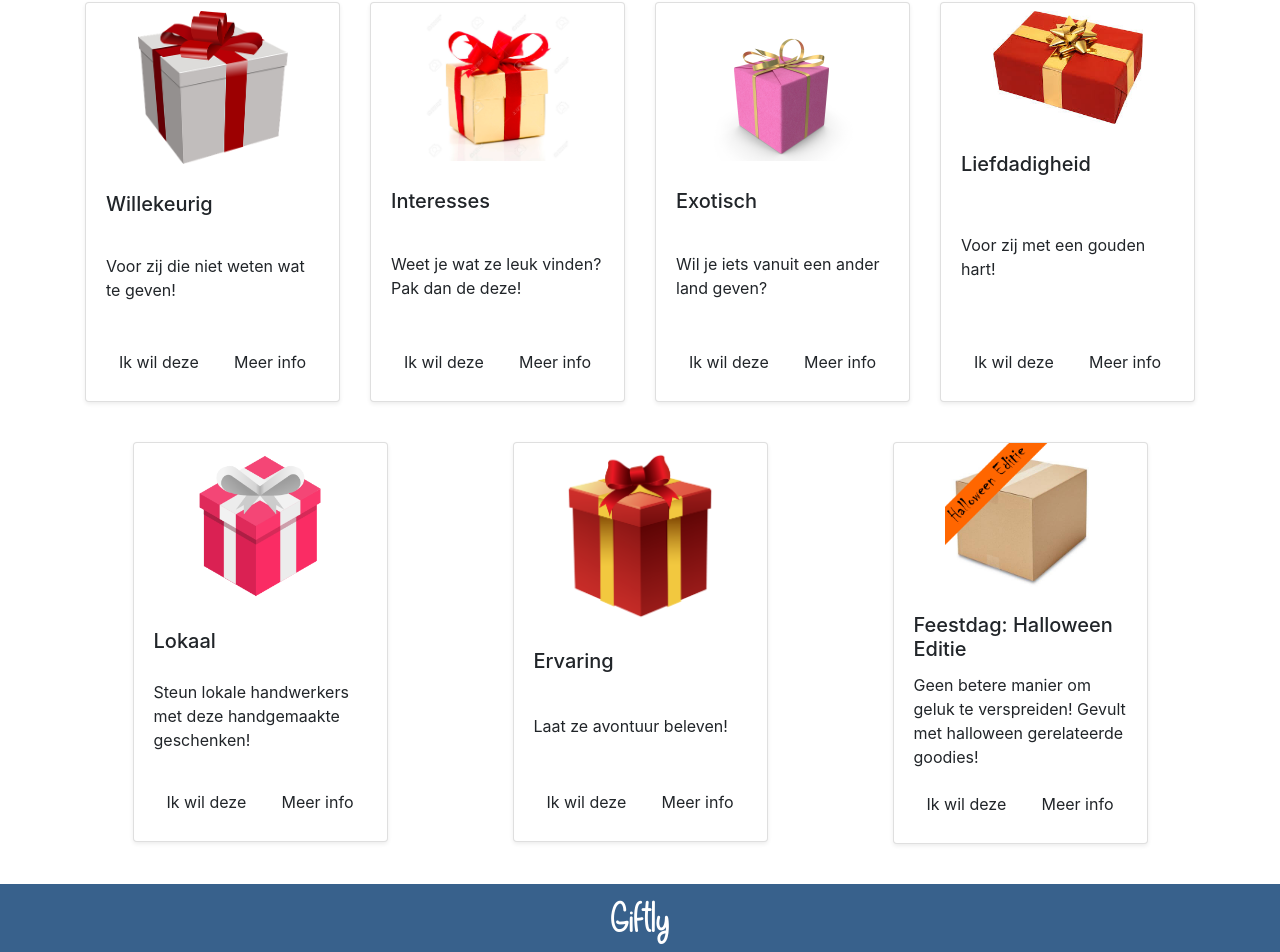
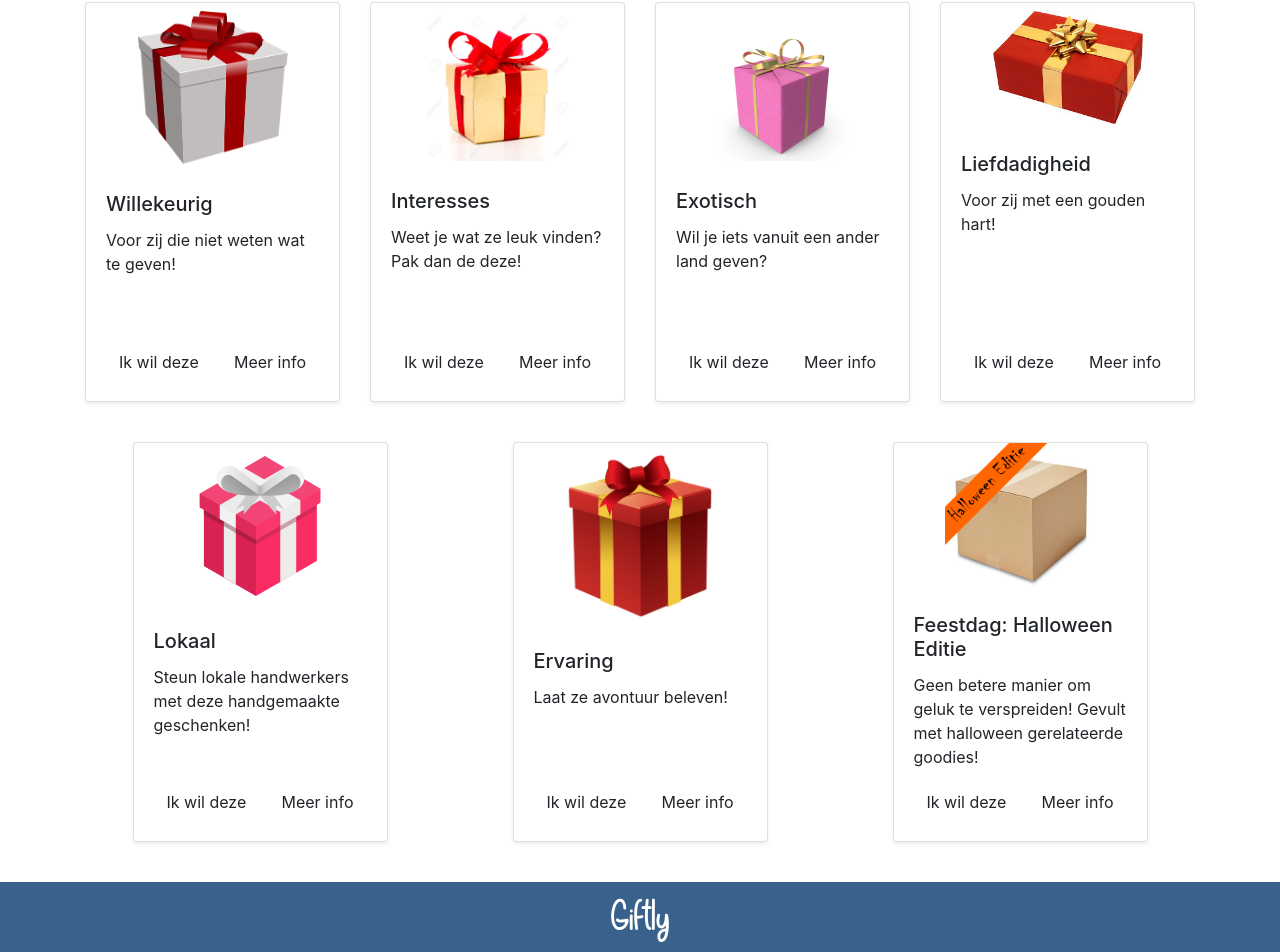
Before and after one commit to JensVanAssche/giftly, a Vue app: page /categories in a window 1280 px wide. Shown: the part 200-1152 px from the top of the page. Built offline with nearby package versions, Linux system fonts and the light colour scheme; a small style sheet from the web is missing.

Commit message:
ik heb honger

```diff
--- a/src/assets/scss/style.scss
+++ b/src/assets/scss/style.scss
@@ -43,7 +43,6 @@ footer {
   }
 }
 
-
 .page-title {
   font-family: $logo-font;
   color: $dark-blue;
--- a/src/assets/scss/utils.scss
+++ b/src/assets/scss/utils.scss
@@ -45,7 +45,7 @@
 }
 
 .modal.right .modal-body {
-  padding: 15px 15px 80px;
+  padding: 15px 15px;
 }
 
 .modal.right.fade .modal-dialog {
--- a/src/components/Card.vue
+++ b/src/components/Card.vue
@@ -4,9 +4,13 @@
     <img v-else-if="boxImg" class="card-img-top py-2" :src="`/img/boxes/${boxImg}`" alt="Card image cap">
     <img v-else class="card-img-top p-1" src="../assets/img/presentBox.png" alt="Card image cap">
     <div class="card-body d-flex flex-column justify-content-between">
-      <h5 class="card-title">{{ name }}</h5>
-      <p class="card-text">{{ info }}</p>
-      <slot></slot>
+      <div>
+        <h5 class="card-title">{{ name }}</h5>
+        <p class="card-text">{{ info }}</p>
+      </div>
+      <div>
+        <slot></slot>
+      </div>
     </div>
   </div>
 </template>
--- a/src/components/CheckoutModal.vue
+++ b/src/components/CheckoutModal.vue
@@ -9,7 +9,7 @@
         <div class="modal-body">
           <template v-if="$store.state.currentBox">
             <Card :name="$store.state.currentBox.name" :info="$store.state.currentBox.info" class="col"></Card>
-            <form v-if="category.name == 'Interesses'">
+            <form v-if="category.name == 'Interesses'" class="mb-4">
               <label>Kies interesse:</label>
               <br />
               <select v-model="boxSelectChoice" class="form-control">
@@ -26,7 +26,7 @@
                 <option value="Fitness">Fitness</option>
               </select>
             </form>
-            <form v-if="category.name == 'Exotisch'">
+            <form v-if="category.name == 'Exotisch'" class="mb-4">
               <label>Kies werelddeel:</label>
               <br />
               <select v-model="boxSelectChoice" class="form-control">
@@ -39,7 +39,7 @@
                 <option value="Australië">Australië</option>
               </select>
             </form>
-            <form v-if="category.name == 'Liefdadigheid'">
+            <form v-if="category.name == 'Liefdadigheid'" class="mb-4">
               <label>Kies goed doel:</label>
               <br />
               <select v-model="boxSelectChoice" class="form-control">
```
